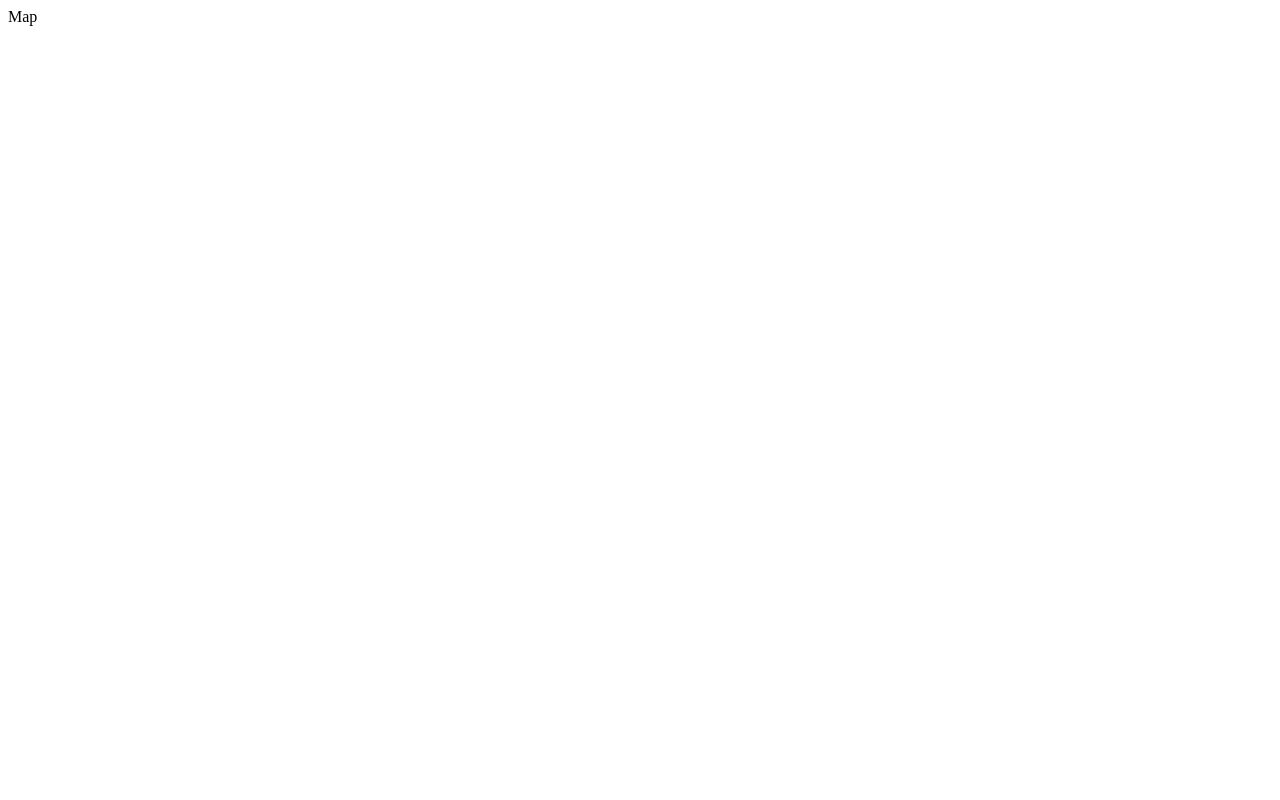
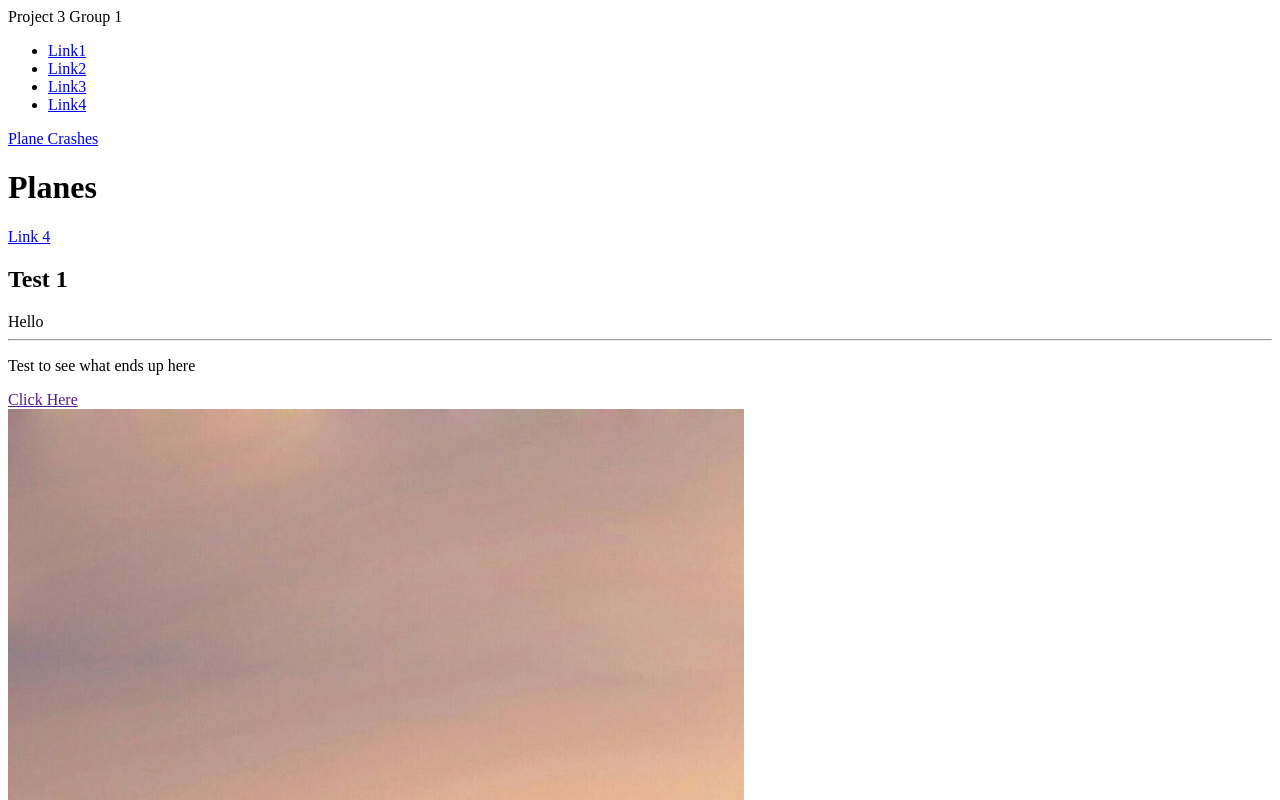
Before and after one commit to casscode/Project3Group1, a plain HTML site: page Project3Group1.html in a window 1280 px wide. Shown: the top 800 px of the page. Drawn offline with Linux system fonts and the light colour scheme.

Commit message:
updating html

```diff
--- a/Project3Group1.html
+++ b/Project3Group1.html
@@ -6,10 +6,60 @@
 </head>
 <body>
     <div id="Visualizations" >
-        <div>Map</div>
+        <div>Project 3 Group 1</div>
         <div style="display:none; ">Years</div>
         <div style="display:none; ">Places</div>
         <div style="display:none; ">Time of day</div>
     </div>
+    <div id="topMenu">
+        <div class="wrap">
+            <div id="topLinks">
+                <ul>
+                    <li>
+                        <a href="/">Link1</a>
+                    </li>
+                    <li>
+                        <a href="/">Link2</a>
+                    </li>
+                    <li>
+                        <a href="/">Link3</a>
+                    </li>
+                    <li>
+                        <a href="/">Link4</a>
+                    </li>
+                </ul>
+            </div>
+            <a class="logo" href="/">Plane Crashes</a>
+        </div>
+    </div>
+    <div class="wrap">
+        <div id="banner">
+            <h1 class="logo">Planes</h1>
+            <div id="action">
+                <a href="/Link">Link 4</a>
+            </div>
+        </div>
+        <div class="clear spacer v80"></div>
+        <div id="planeFeature" class="feature">
+            <div class="leftColumn">
+                <h2>Test 1</h2>
+                <div class="subHeading">Hello</div>
+                <hr />
+                <p>Test to see what ends up here</p>
+                <div class="spacer v40"></div>
+                <a href="">Click Here</a>
+            </div>
+            <div class="rightColumn">
+                <a class="featureImage" src="/Plane">
+                    <img src="images/plane1.jpg" />
+                </a>
+            </div>
+        </div>
+        <div class="clear spacer v20"></div>
+        <div id="mapImage" class="middleImage">
+            <img src="images/map.jpg" />
+        </div>
+        <div class="spacer v80"></div>
+    </div>
 </body>
 </html>
```
Also changed, not shown: Images/map.jpg (added), Images/plane1.jpg (added), 2 other files.
